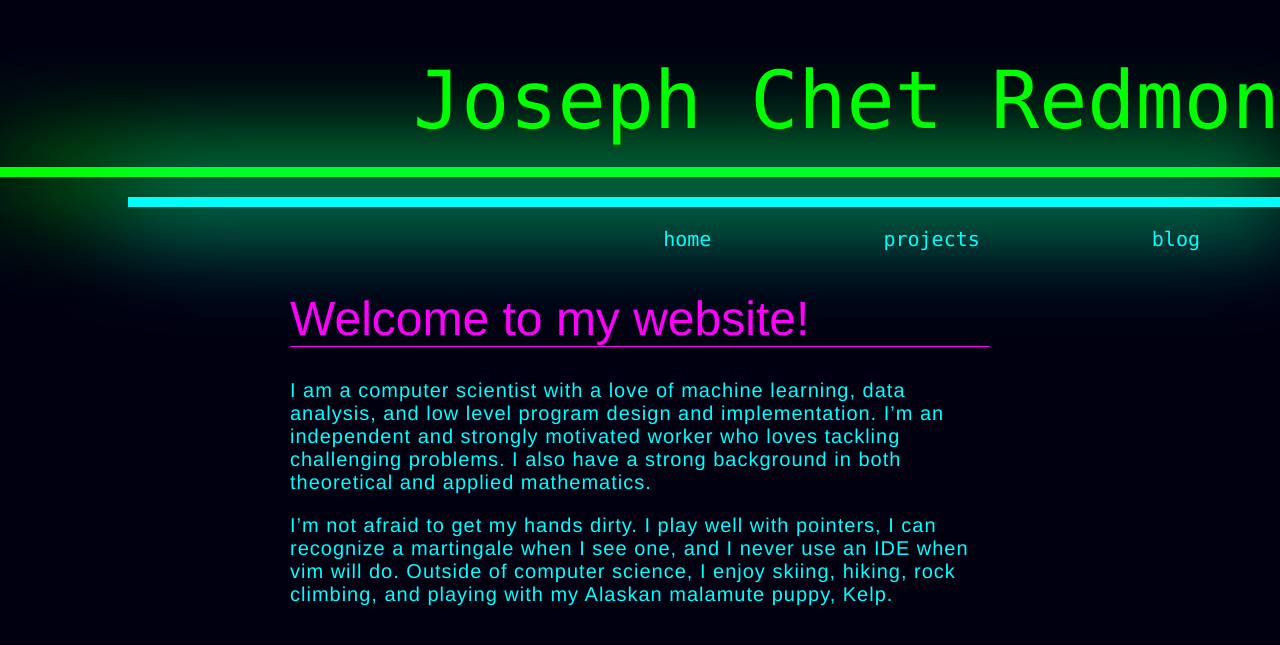
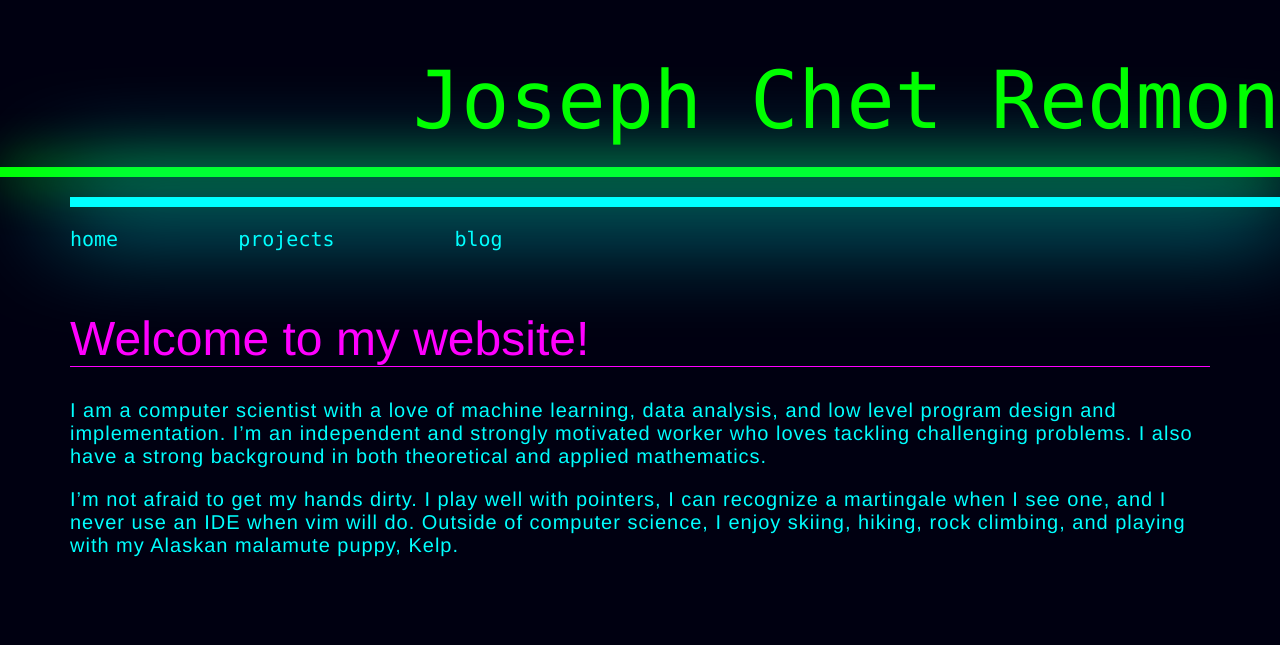
Before and after one commit to pjreddie/pjreddie.com, a Django app: page / in a window 1280 px wide. Shown: the top 645 px of the page. Run offline with Django 3.2, Linux system fonts and the light colour scheme.

Commit message:
Some design changes

```diff
--- a/pjreddie/core/static/css/base.css
+++ b/pjreddie/core/static/css/base.css
@@ -37,8 +37,7 @@ html{
 }
 
 .main{
-	margin:2em auto;
-	width:35em;
+	margin:2em 3.5em;
 }
 
 .main img{
@@ -56,7 +55,6 @@ html{
 	text-align:right;
 	font-weight:normal;
 	border:none;
-	white-space:nowrap;
 }
 
 h1{
@@ -78,22 +76,22 @@ h4{
 	color:#f00;
 }
 
-
-
 ul.nav{
 	font-family: Monaco, "Lucida Console", monospace;
 	list-style-type:none;
 	margin:0;
+    margin-left:3.5em;
 	padding:0;
-	float:right;
+    z-index:9;
 }
 ul.nav li{
-	display:inline;
+	float:left;
+    margin:1em 1em 1em 0em;
 }
 ul.nav li a{
 	text-decoration:none;
 	color:#0ff;
-	padding:1em 4em;
+	padding:1em 5em 1em 0em;
 }
 ul.nav li a:hover {
 	border-bottom:solid 3px #0FF;
@@ -105,16 +103,13 @@ div.break{
 	background-color:#0f0;
 	height:.5em;
 	width:100%;
-	box-shadow: 0px 0px 100px 10px #0f0;
-	float:right;
+	box-shadow: 0px 0px 50px 0px #0f0;
 }
 
 .bar.blue{
-	margin:1em 0em;
+	margin:1em 0em 0em 3.5em;
 	background-color:#0ff;
 	height:.5em;
-	width:90%;
-	float:right;
 	box-shadow: 0px 0px 100px 10px #0ff;
 }
 
@@ -125,11 +120,6 @@ div.break{
 	-o-transition:box-shadow .5s linear; /* Opera */
 }
 
-
-.top{
-	min-width:45em;
-}
-
 .sc{
 	font-variant:small-caps;
 }
--- a/pjreddie/templates/base.html
+++ b/pjreddie/templates/base.html
@@ -23,11 +23,9 @@
 
 	<body>
 		<div class=top>
-			<h1 class="header">Joseph Chet Redmon</h1>
+			{% block header %}{% endblock %}
 			<div class='green bar'></div>
-			<div class=break></div>
 			<div class='blue bar'></div>
-			<div class=break></div>
 			<ul class="nav">
 				<li><a href="/">home</a></li>
 				<li><a href="/projects/">projects</a></li>
@@ -37,8 +35,10 @@
 		</div>
 		{% block body %}
 		{% endblock %}
+        {% comment %}
 		<script src='{{ STATIC_URL }}lib/jquery/jquery-1.8.3.min.js'></script>
 		<script src='{{ STATIC_URL }}js/bars.js'></script>
+        {% endcomment %}
 
 	</body>
 </html>
--- a/pjreddie/templates/index.html
+++ b/pjreddie/templates/index.html
@@ -1,4 +1,9 @@
 {% extends 'base.html' %}
+
+{% block header %}
+<h1 class="header">Joseph Chet Redmon</h1>
+{% endblock %}
+
 {% block body %}
 
 <div class="container main">
--- a/pjreddie/urls.py
+++ b/pjreddie/urls.py
@@ -1,7 +1,9 @@
 from django.conf.urls import patterns, include, url
 from django.utils.http import urlquote
 from django.utils.encoding import iri_to_uri
-import settings
+from django.conf import settings
+from django.contrib.staticfiles.urls import staticfiles_urlpatterns
+
 
 from django.contrib import admin
 admin.autodiscover()
@@ -19,8 +21,8 @@ urlpatterns = patterns('',
 	# url(r'^admin/doc/', include('django.contrib.admindocs.urls')),
 
 	url(r'^admin/', include(admin.site.urls)),
-	(r'^static/(?P<path>.*)$', 'django.views.static.serve',
-		{'document_root': settings.STATIC_ROOT}),
 	(r'^media/(?P<path>.*)$', 'django.views.static.serve',
 		{'document_root': settings.MEDIA_ROOT}),
 )
+
+urlpatterns += staticfiles_urlpatterns()
--- a/pjreddie/wsgi.py
+++ b/pjreddie/wsgi.py
@@ -14,6 +14,11 @@ framework.
 
 """
 import os
+import site
+import sys
+
+site.addsitedir('/envs/pjreddie.com/lib/python2.7/site-packages/')
+sys.path.append('/Users/pjreddie/Documents/Sites/pjreddie.com/')
 
 os.environ.setdefault("DJANGO_SETTINGS_MODULE", "pjreddie.settings")
 
```
Also changed, not shown: pjreddie/core/static/css/projects.css (+4 -5 lines).
